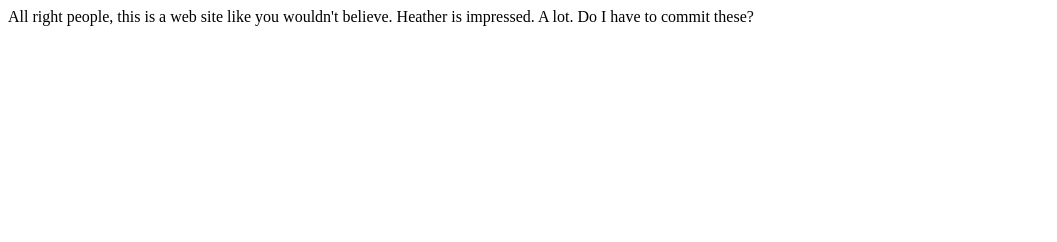
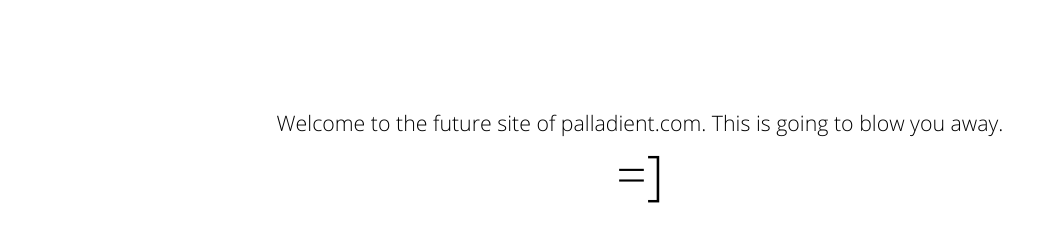
Before and after one commit to sonicblis/palladient-web, a website: page index.html in a window 1280 px wide. Shown: the whole page, without its empty margins (0-1057 px from the left). Drawn offline with nearby package versions, Linux system fonts and the light colour scheme.

Commit message:
some styling, a font, compelling text

```diff
--- /dev/null
+++ b/css/site.css
@@ -0,0 +1,21 @@
+@font-face {
+    font-family: 'Open Sans';
+    src: url("/css/OpenSans-Light.ttf");
+}
+
+body{
+    font-family: 'Open Sans', serif;
+    font-size: 16pt;
+}
+
+.colossal{
+    font-size: 40pt;
+}
+
+.centered-content{
+    text-align: center;
+}
+
+.padding-top-10{
+    padding-top: 100px;
+}
--- a/index.html
+++ b/index.html
@@ -1,10 +1,13 @@
 <!DOCTYPE html>
 <html>
 <head lang="en">
+    <link rel="stylesheet" href="css/site.css">
+    <link rel="stylesheet" href="node_modules/bootstrap/dist/css/bootstrap-theme.min.css">
     <meta charset="UTF-8">
     <title></title>
 </head>
-<body>
-    All right people, this is a web site like you wouldn't believe.  Heather is impressed. A lot. Do I have to commit these?
+<body class="centered-content">
+    <div class="padding-top-10">Welcome to the future site of palladient.com.  This is going to blow you away.</div>
+    <div class="colossal">=]</div>
 </body>
 </html>
```
Also changed, not shown: css/OpenSans-Light.ttf (added).
